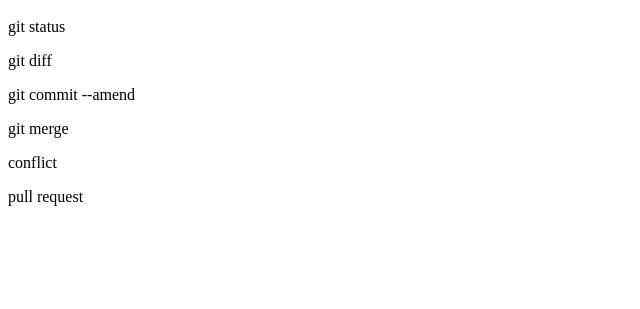
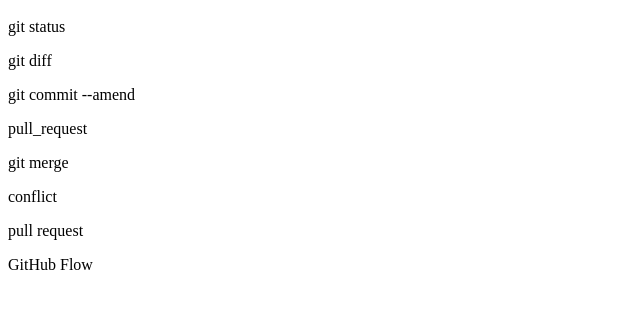
Before and after one commit to kanzaki-git/git_tutorial, a plain HTML site: page index.html in a window 1280 px wide. Shown: the part 57-366 px from the top of the page, without its empty margins (0-640 px from the left). Drawn offline with Linux system fonts and the light colour scheme.

Commit message:
GitHub Flowを追記

```diff
--- a/index.html
+++ b/index.html
@@ -2,6 +2,8 @@
 <p>git status</p>
 <p>git diff</p>
 <p>git commit --amend</p>
+<p>pull_request</p>
 <p>git merge</p>
 <p>conflict</p>
 <p>pull request</p>
+<p>GitHub Flow</p>
```
